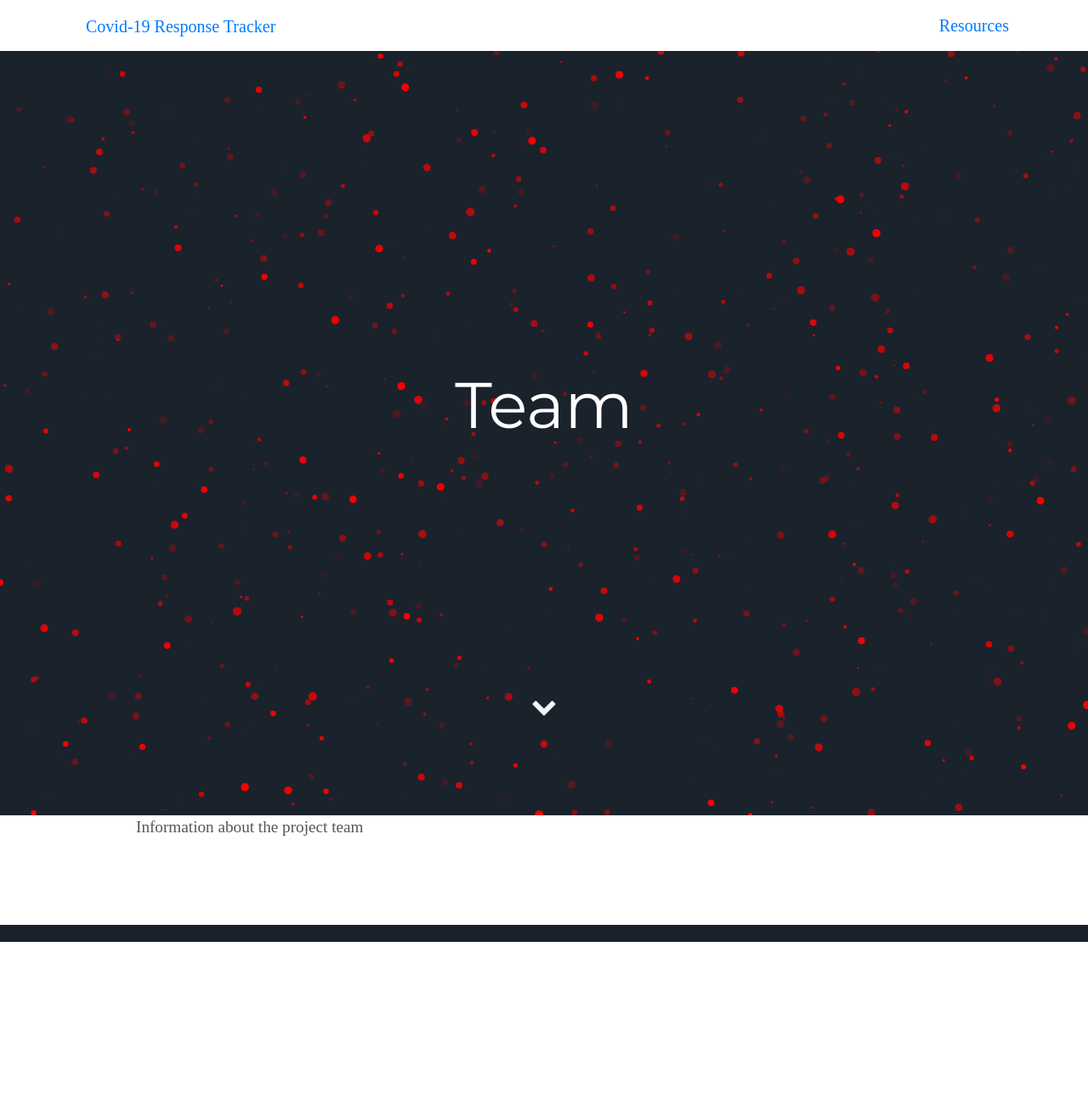
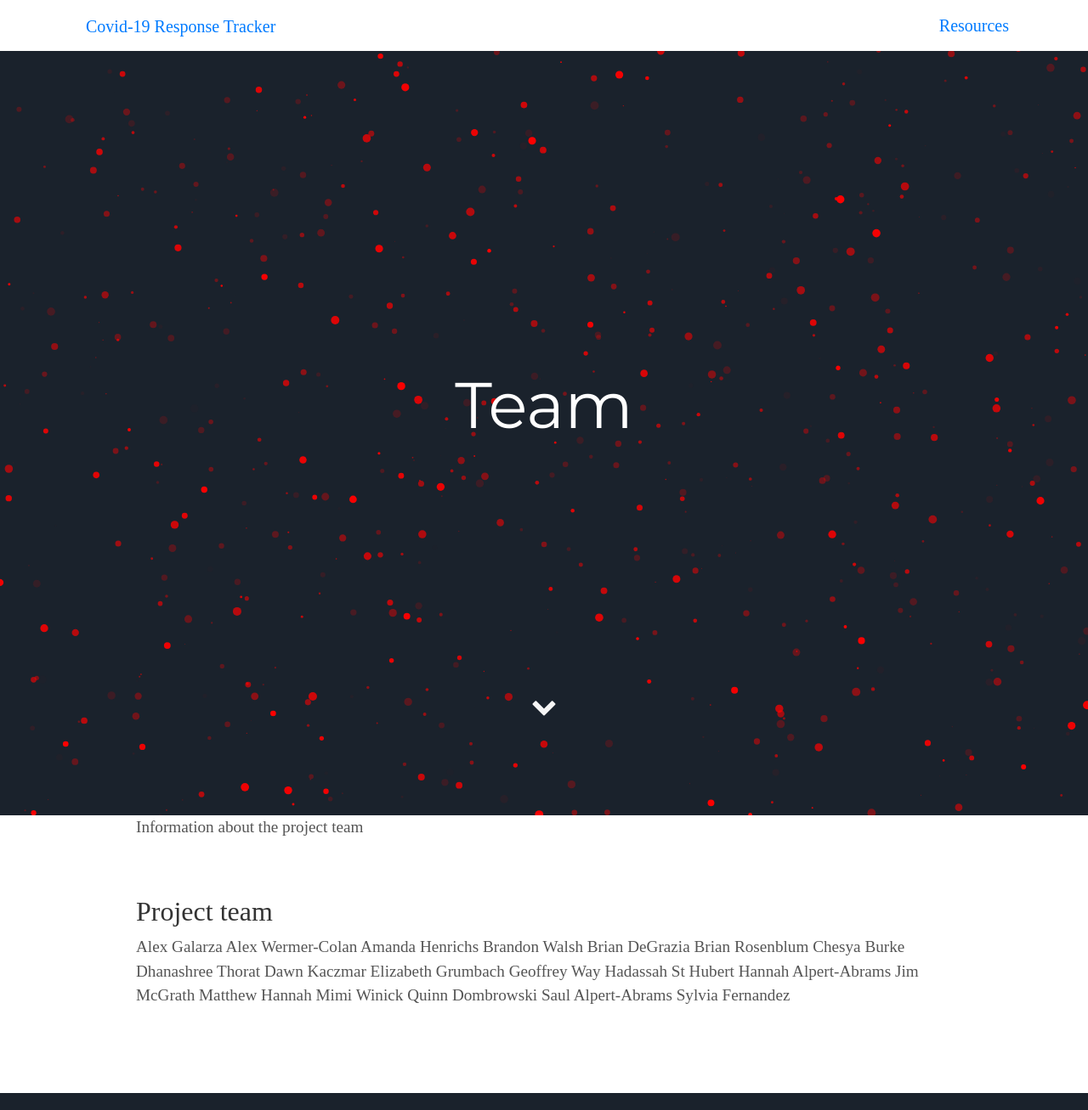
Before and after one commit to visionary-futures-collective/covid19, a Jekyll site: the page built from project-team.md, in a window 1280 px wide. Shown: the whole page at 85% size. Built offline with Jekyll 4.4.1, drawn with Linux system fonts in a browser that asks for light colours; some web fonts are replaced; before the commit the page ends 1109 px from its top, so only the background shows below that.

Commit message:
Update project-team.md

```diff
--- a/project-team.md
+++ b/project-team.md
@@ -4,3 +4,25 @@ title: Team
 permalink: /project-team
 ---
 Information about the project team
+
+## Project team
+
+Alex Galarza
+Alex Wermer-Colan
+Amanda Henrichs
+Brandon Walsh
+Brian DeGrazia
+Brian Rosenblum
+Chesya Burke
+Dhanashree Thorat
+Dawn Kaczmar
+Elizabeth Grumbach
+Geoffrey Way
+Hadassah St Hubert
+Hannah Alpert-Abrams
+Jim McGrath
+Matthew Hannah
+Mimi Winick
+Quinn Dombrowski
+Saul Alpert-Abrams
+Sylvia Fernandez
```
